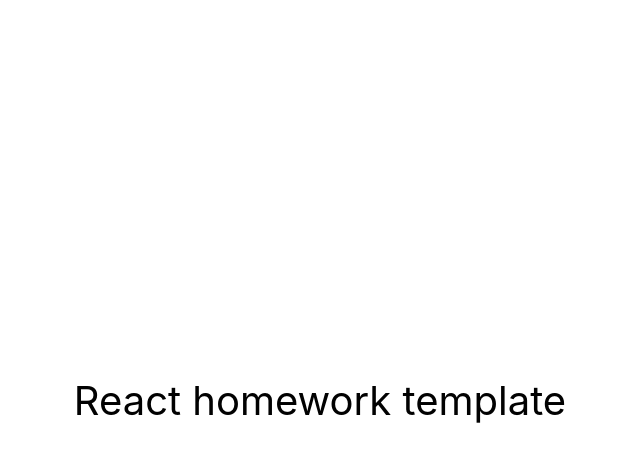
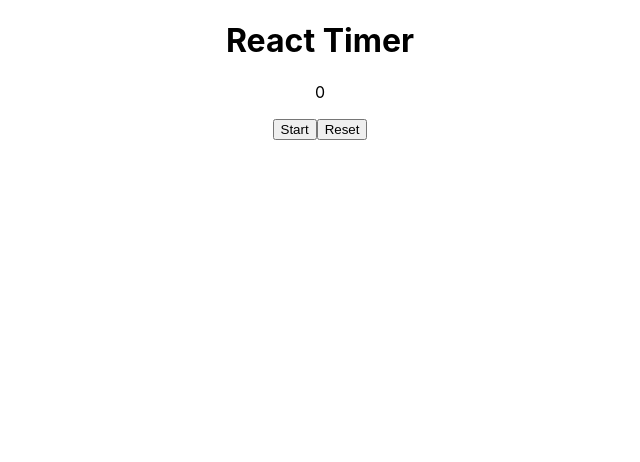
Before and after one commit to OlegYelis/react-little-practice2, a React (Create React App) app: page / in a window 1280 px wide. Shown: the top 462 px of the page, without its empty margins (320-960 px from the left). Built offline with nearby package versions, Linux system fonts and the light colour scheme.

Commit message:
added the Timer component

```diff
--- a/src/components/App.jsx
+++ b/src/components/App.jsx
@@ -1,16 +1,9 @@
+import { Timer } from './Timer/Timer';
+
 export const App = () => {
   return (
-    <div
-      style={{
-        height: '100vh',
-        display: 'flex',
-        justifyContent: 'center',
-        alignItems: 'center',
-        fontSize: 40,
-        color: '#010101'
-      }}
-    >
-      React homework template
-    </div>
+    <>
+      <Timer />
+    </>
   );
 };
--- /dev/null
+++ b/src/components/Timer/Timer.jsx
@@ -0,0 +1,49 @@
+import { useEffect, useState } from 'react';
+
+export const Timer = () => {
+  const [count, setCount] = useState(0);
+  const [isStart, setIsStart] = useState(false);
+  const [timerId, setTimerId] = useState();
+
+  useEffect(() => {
+    if ('countNum' in localStorage) {
+      setCount(+localStorage.getItem('countNum'));
+    }
+  }, []);
+
+  //   useEffect(() => {
+  //     localStorage.setItem('countNum', count);
+  //   }, [count]);
+
+  const startHandler = () => {
+    setIsStart(true);
+    setTimerId(
+      setInterval(() => {
+        setCount(prev => prev + 1);
+      }, 1000)
+    );
+  };
+
+  const stopHandler = () => {
+    setIsStart(false);
+    clearInterval(timerId);
+    localStorage.setItem('countNum', count);
+  };
+
+  const resetHandler = () => {
+    setCount(0);
+    setIsStart(false);
+    clearInterval(timerId);
+    localStorage.setItem('countNum', 0);
+  };
+
+  return (
+    <div style={{ width: '300px', margin: 'auto', textAlign: 'center' }}>
+      <h1>React Timer</h1>
+      <p>{count}</p>
+      {!isStart && <button onClick={startHandler}>Start</button>}
+      {isStart && <button onClick={stopHandler}>Stop</button>}
+      <button onClick={resetHandler}>Reset</button>
+    </div>
+  );
+};
```
